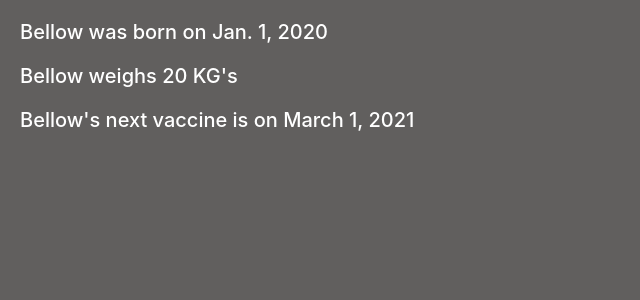
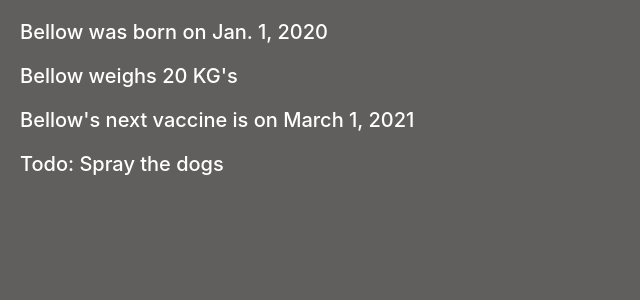
Before and after one commit to crostipunctus/housemouse, a Django app: a page that uses housemanager/templates/housemanager/dog_name.html in a window 1280 px wide. Shown: the part 56-356 px from the top of the page, without its empty margins (0-640 px from the left). Run offline with Django 3.2, Linux system fonts and the light colour scheme; data comes from the database, SQL or seed files in the repository; some libraries are stand-ins or nearby versions.

Commit message:
dog related todo showing in dogs

```diff
--- a/housemanager/templates/housemanager/dog_name.html
+++ b/housemanager/templates/housemanager/dog_name.html
@@ -10,9 +10,13 @@
 
     {% if vaccine %}
         <h5>{{vaccine.vaccine_dog}}'s next vaccine is on {{vaccine.vaccine_duedate}}</h5>
-        <h5>{{dog_todo.dogs_todo}}</h5>
+
     {% endif %}
 
-        <h5>{{dog_todo.dogs_todo}}</h5>
+<div>
+    {% for dog_todo in dog_todo %}
+        <h5>Todo: {{dog_todo.todo}}</h5>
+    {% endfor %}
+</div>
 
 {% endblock %}
--- a/housemanager/views.py
+++ b/housemanager/views.py
@@ -92,7 +92,7 @@ def dog_name(request, name):
     dog_id = Dogs.objects.get(dog_name = name)
     all_dogs = Dogs.objects.all()
     dog_todo = Todo.objects.filter(dogs_todo=dog_id)
-    print(dog_todo)
+
     try:
         dog_vac = Vaccine.objects.get(vaccine_dog = dog_id)
         return render(request, "housemanager/dog_name.html", {
```
